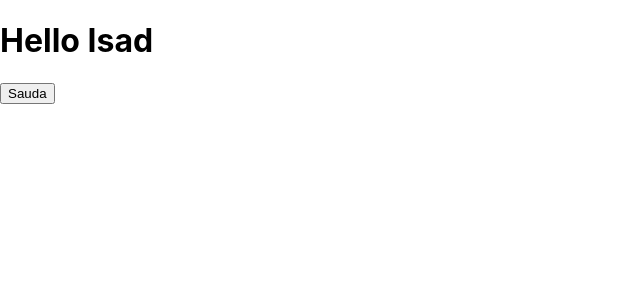
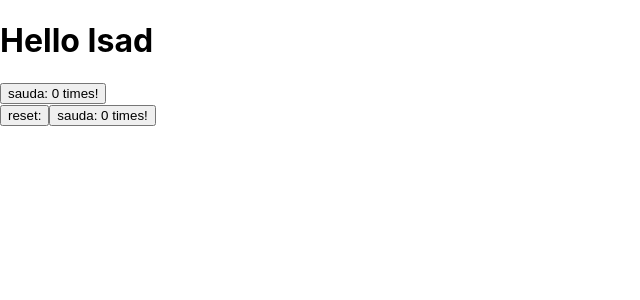
Before and after one commit to TJKwolf/react-isab, a React (Create React App) app in the folder tuomo-react-harjoitus/: page / in a window 1280 px wide. Shown: the top 300 px of the page, without its empty margins (0-640 px from the left). Built offline with nearby package versions, Linux system fonts and the light colour scheme.

Commit message:
napit valmiik ja router

```diff
--- a/tuomo-react-harjoitus/package.json
+++ b/tuomo-react-harjoitus/package.json
@@ -34,5 +34,8 @@
       "last 1 firefox version",
       "last 1 safari version"
     ]
+  },
+  "devDependencies": {
+    "react-router-dom": "^6.8.1"
   }
 }
--- a/tuomo-react-harjoitus/src/pages/buttons.jsx
+++ b/tuomo-react-harjoitus/src/pages/buttons.jsx
@@ -1,9 +1,25 @@
 import React from "react";
+import {useState} from "react";
 
 export const Buttons = () => {
+    const[count, setCount] = useState(0);
+    const[count2, setCoun2t] = useState(0);
+    function countClicks(){
+        setCount(count +1);
+    }
+    function countClicks2(){
+        setCoun2t(count2 +1);
+    }
+    function clearCount(){
+        setCount(0);
+        setCoun2t(0);
+    }
     return(
         <div>
-            <button>Sauda</button>
+            <button onClick={countClicks}>sauda: {count} times!</button>
+            <br></br>
+            <button onClick={clearCount}>reset:</button>
+            <button onClick={countClicks2}>sauda: {count2} times!</button>
         </div>
     );
 }
```
Also changed, not shown: tuomo-react-harjoitus/src/pages/router.jsx (added), 1 other file (tests, documents, lock files or other folders).
